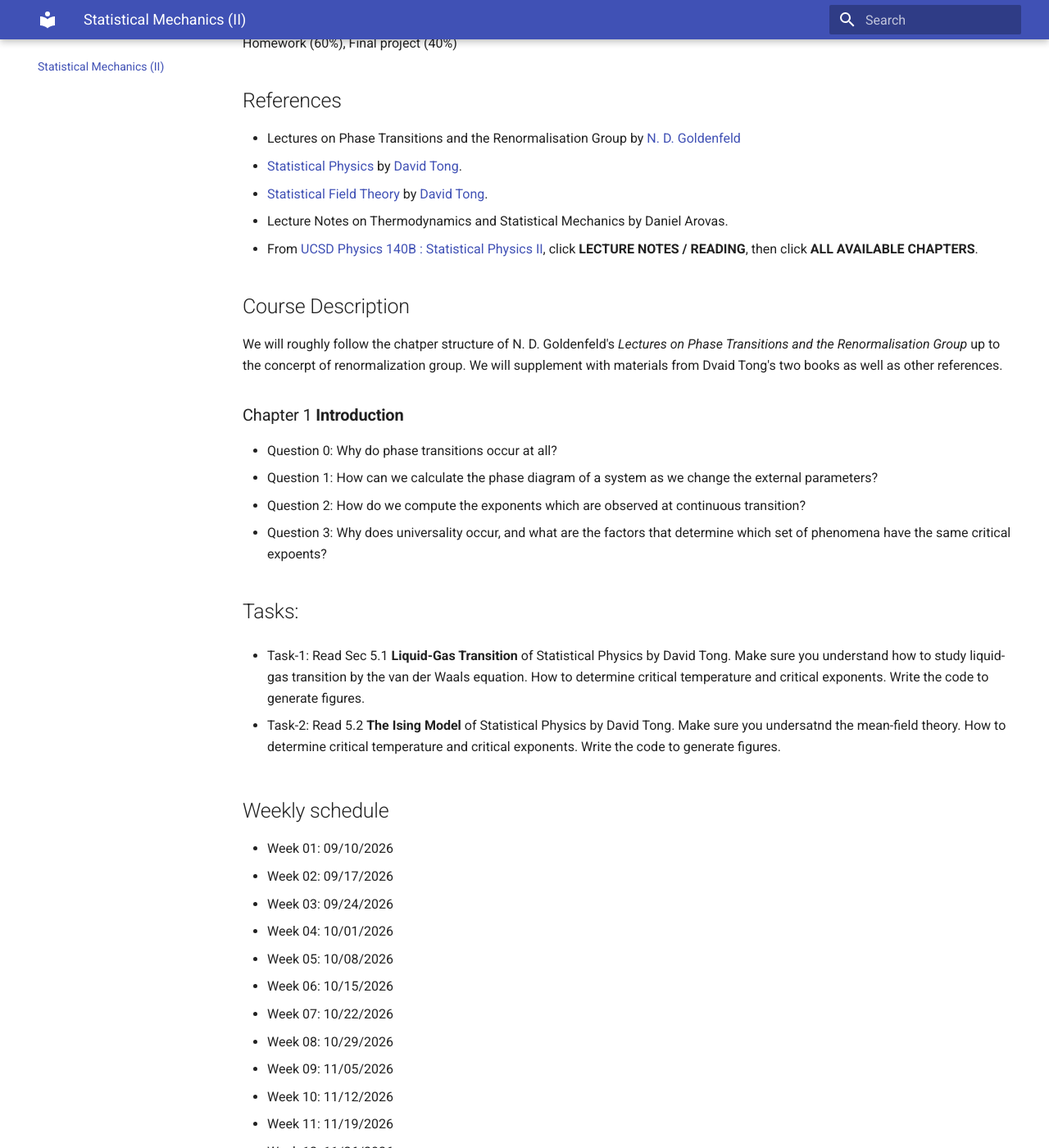
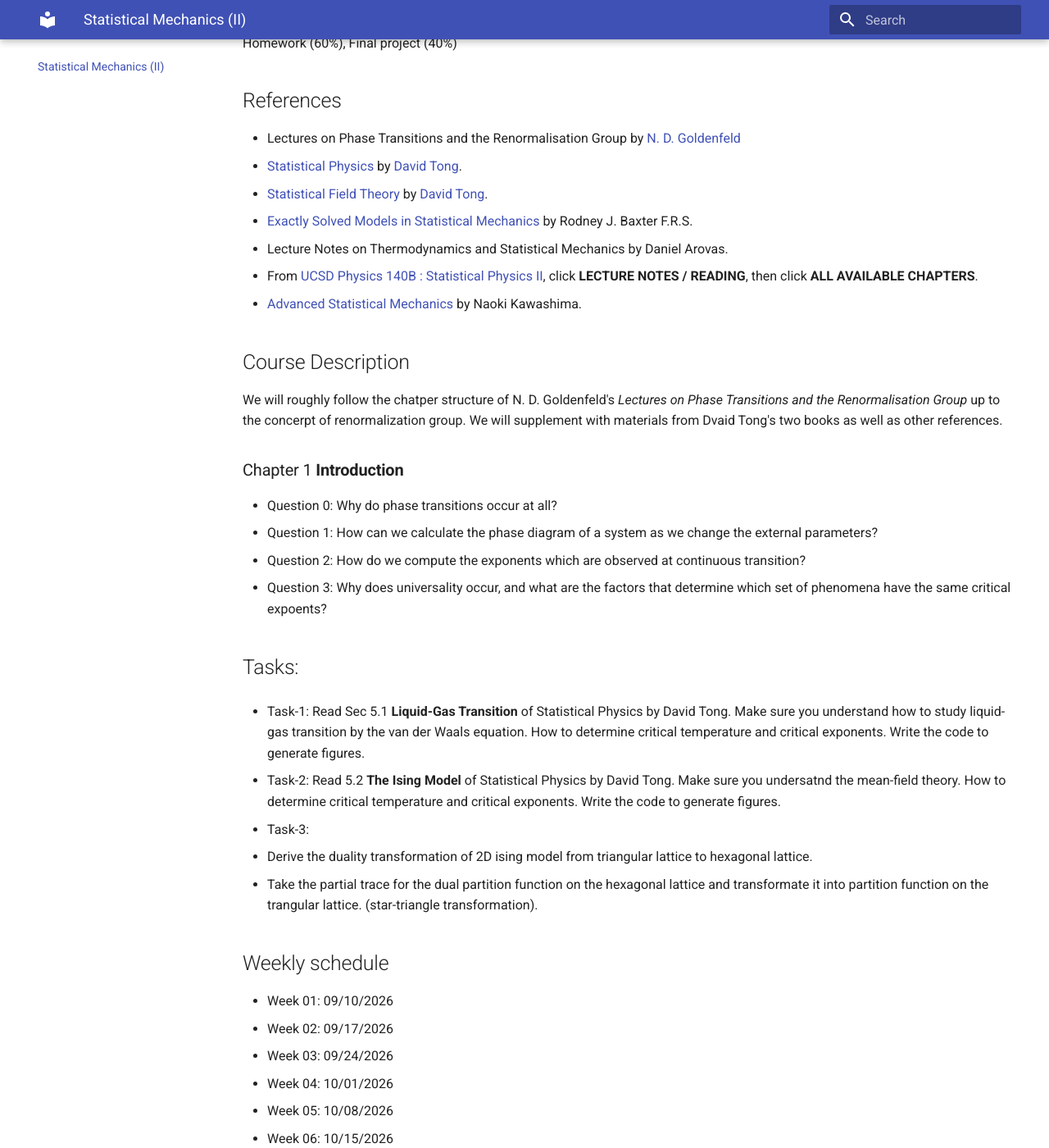
Before and after one commit to pcchen/pcchen.github.io, an MkDocs documentation site: the page built from docs/teaching/11510PHYS522000.md, in a window 1280 px wide and 1400 px high, scrolled down 819 px. Shown: the whole window at 82% size. Built offline with MkDocs 1.6.1 and Material for MkDocs 9.7.7, drawn with Linux system fonts in a browser that asks for light colours.

Commit message:
add task

```diff
--- a/docs/teaching/11510PHYS522000.md
+++ b/docs/teaching/11510PHYS522000.md
@@ -20,8 +20,10 @@ Homework (60%), Final project (40%)
 * Lectures on Phase Transitions and the Renormalisation Group by [N. D. Goldenfeld](https://guava.physics.ucsd.edu/~nigel/)
 * [Statistical Physics](https://davidtong.org/teaching/statistical-physics/) by [David Tong](https://davidtong.org/).
 * [Statistical Field Theory](https://davidtong.org/teaching/statistical-field-theory/) by [David Tong](https://davidtong.org/).
+* [Exactly Solved Models in Statistical Mechanics](https://physics.anu.edu.au/research/ftp/_files/Exactly.pdf) by Rodney J. Baxter F.R.S.
 * Lecture Notes on Thermodynamics and Statistical Mechanics by Daniel Arovas.
   * From [UCSD Physics 140B : Statistical Physics II](https://courses.physics.ucsd.edu/2025/Winter/physics140/), click **LECTURE NOTES / READING**, then click **ALL AVAILABLE CHAPTERS**.
+* [Advanced Statistical Mechanics](https://kawashima.issp.u-tokyo.ac.jp/for-students/2019s-advanced-statistical-mechanics/) by Naoki Kawashima.
 
 ## Course Description
 We will roughly follow the chatper structure of N. D. Goldenfeld's *Lectures on Phase Transitions and the Renormalisation Group* up to the concerpt of renormalization group. We will supplement with materials from Dvaid Tong's two books as well as other references.
@@ -38,6 +40,10 @@ Make sure you understand how to study liquid-gas transition by the van der Waals
 
 * Task-2: Read 5.2 **The Ising Model** of Statistical Physics by David Tong.
 Make sure you undersatnd the mean-field theory. How to determine critical temperature and critical exponents. Write the code to generate figures.
+
+* Task-3:
+  * Derive the duality transformation of 2D ising model from triangular lattice to hexagonal lattice.
+  * Take the partial trace for the dual partition function on the hexagonal lattice and transformate it into partition function on the trangular lattice. (star-triangle transformation).
 
 
 ## Weekly schedule
```
